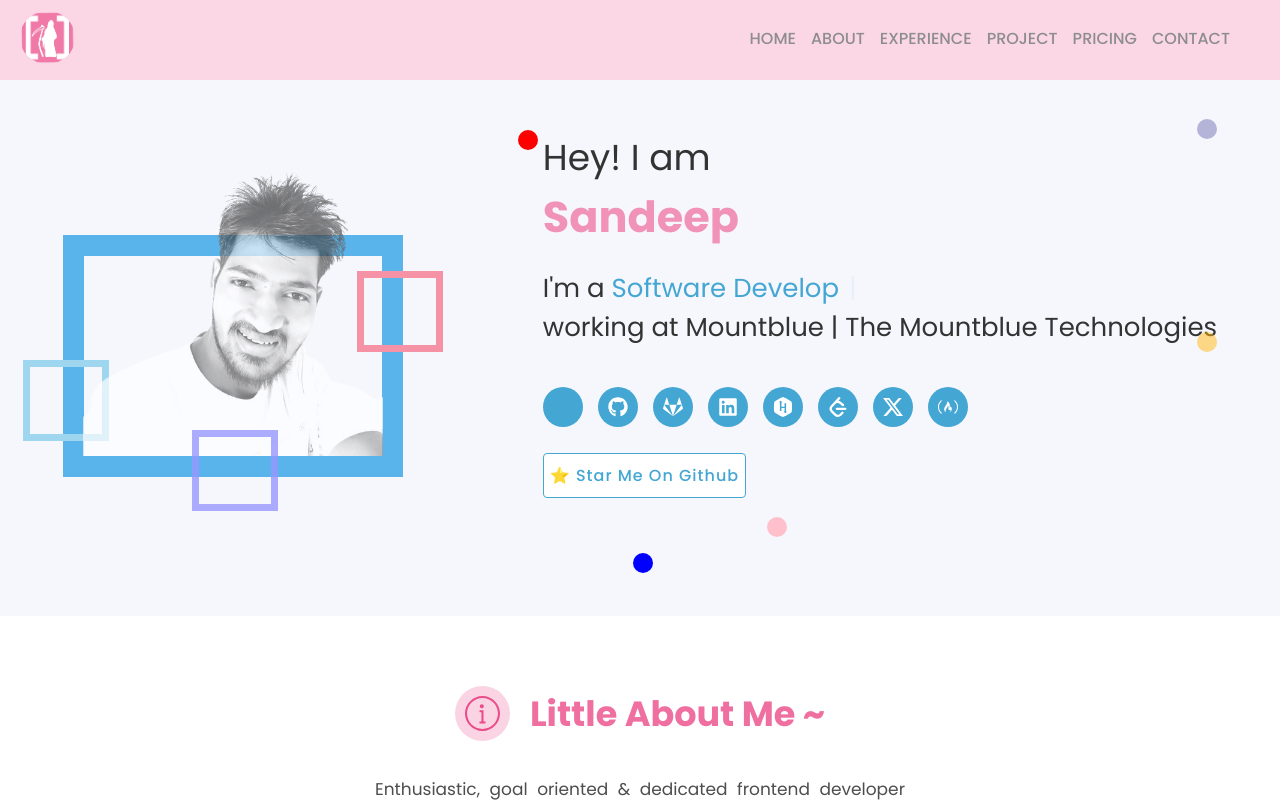
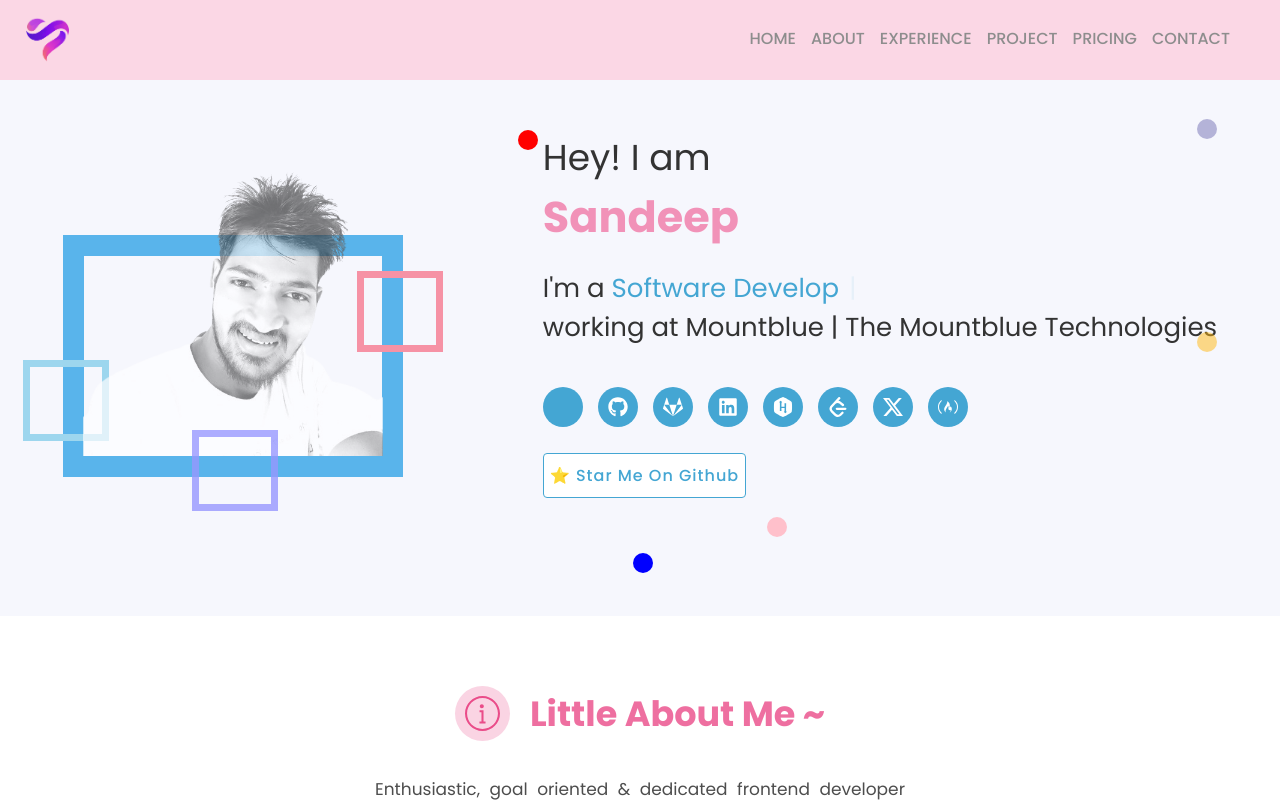
Before and after one commit to sandeep8854/sandeep, a React (Vite) app: page / in a window 1280 px wide. Shown: the top 802 px of the page. Built offline with nearby package versions, Linux system fonts and the light colour scheme; some icons are missing.

Commit message:
some change

```diff
--- a/src/components/Navbar1/Navbar1.jsx
+++ b/src/components/Navbar1/Navbar1.jsx
@@ -1,5 +1,5 @@
 import styled, { keyframes, css } from "styled-components";
-import LogoImg from "../../../public/logoSandeep.png";
+import LogoImg2 from "../../../public/sandeep-logo.png";
 import { useState } from "react";
 import navlinkData from "./navlinkData";
 import programmer from "../../../public/programmer.png";
@@ -176,7 +176,7 @@ const Navbar1 = () => {
     <Nav>
       <LogoContainer>
         <AnchorTag href="#Hero">
-          <ImageLogo src={LogoImg} alt="image not found" />
+          <ImageLogo src={LogoImg2} alt="image not found" />
         </AnchorTag>
       </LogoContainer>
       <MenuIcon onClick={callingFunction}>
```
